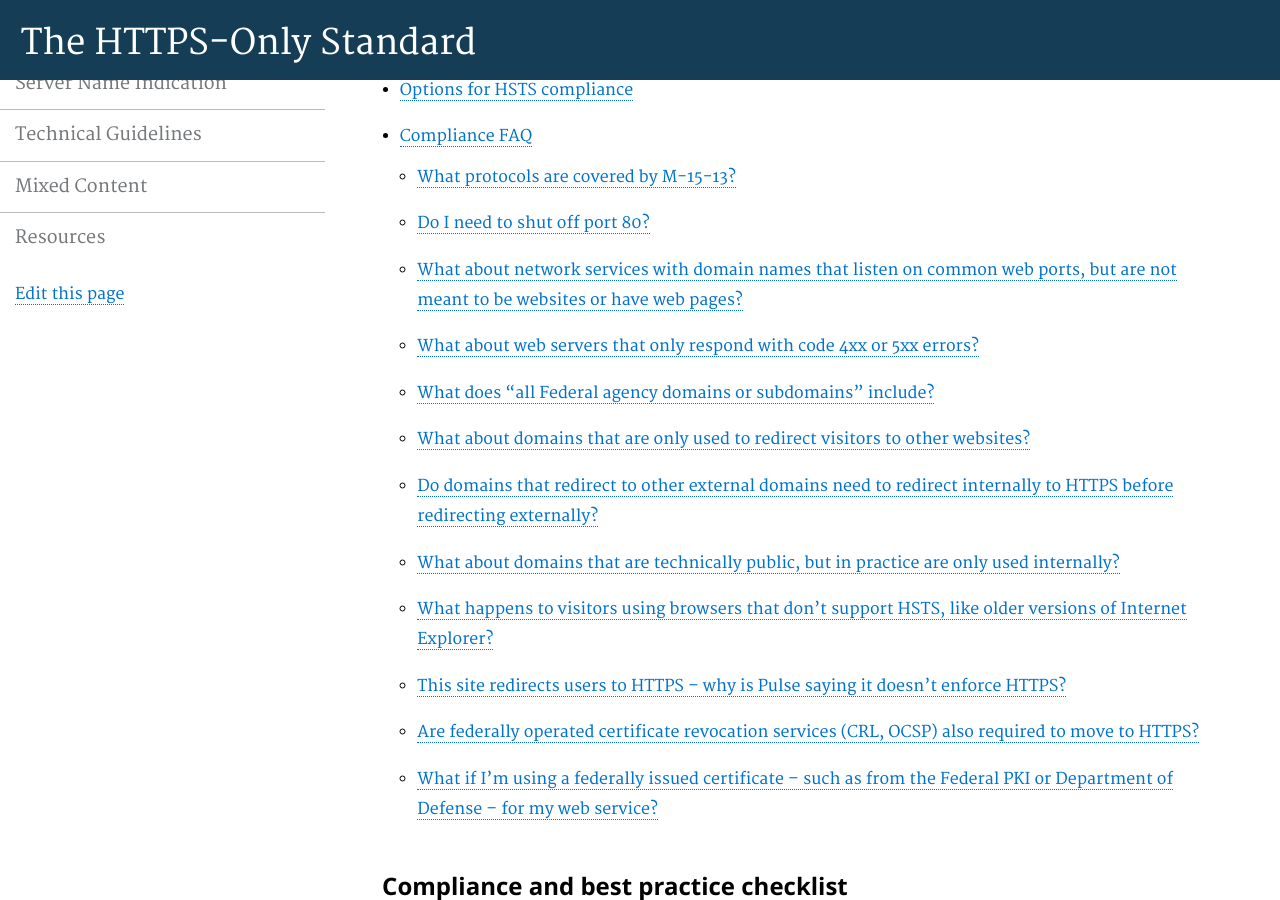
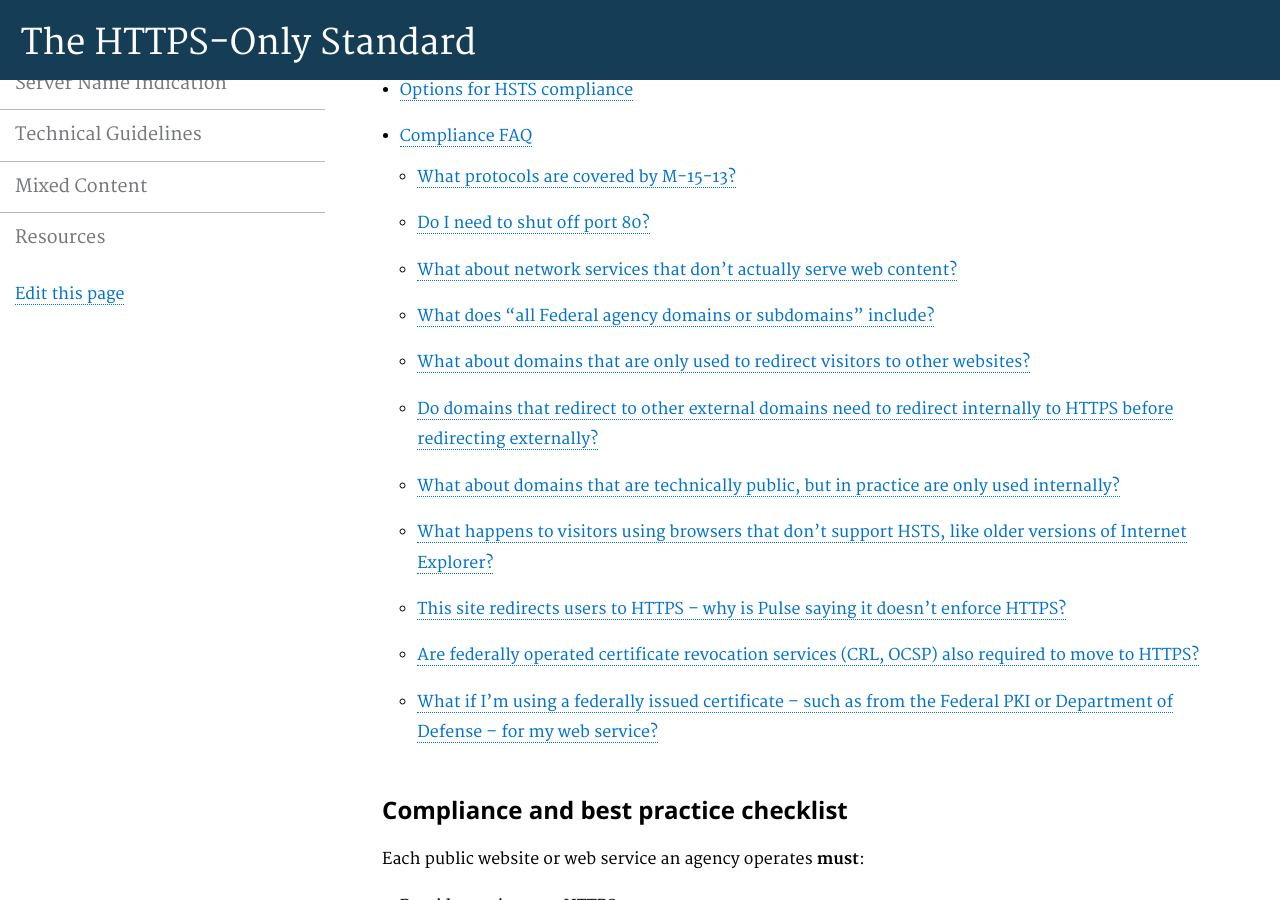
Before and after one commit to GSA/https, a Jekyll site: the page built from pages/guide.md, in a window 1280 px wide and 900 px high, scrolled down 381 px. Built offline with Jekyll 4.4.1, drawn with Linux system fonts in a browser that asks for light colours; Markdown is read by kramdown in place of the engine named in the settings.

Commit message:
update TOC to reflect changes

```diff
--- a/pages/guide.md
+++ b/pages/guide.md
@@ -16,8 +16,7 @@ This page provides implementation guidance for agencies by the White House Offic
 * [Compliance FAQ](#compliance-faq)
   * [What protocols are covered by M-15-13?](#what-protocols-are-covered-by-m-15-13%3f)
   * [Do I need to shut off port 80?](#do-i-need-to-shut-off-port-80%3f)
-  * [What about network services with domain names that listen on common web ports, but are not meant to be websites or have web pages?](what-about-network-services-with-domain-names-that-listen-on-common-web-ports,-but-are-not-meant-to-be-websites-or-have-web-pages%3f)
-  * [What about web servers that only respond with code 4xx or 5xx errors?](what-about-web-servers-that-only-respond-with-code-4xx-or-5xx-errors%3f)
+  * [What about network services that don't actually serve web content?](what-about-network-services-that-dont-actually-serve-web-content%3f)
   * [What does "all Federal agency domains or subdomains" include?](#what-does-"all-federal-agency-domains-or-subdomains"-include%3f)
   * [What about domains that are only used to redirect visitors to other websites?](#what-about-domains-that-are-only-used-to-redirect-visitors-to-other-websites%3f)
   * [Do domains that redirect to other external domains need to redirect internally to HTTPS before redirecting externally?](#do-domains-that-redirect-to-other-external-domains-need-to-redirect-internally-to-https-before-redirecting-externally%3f)
```
